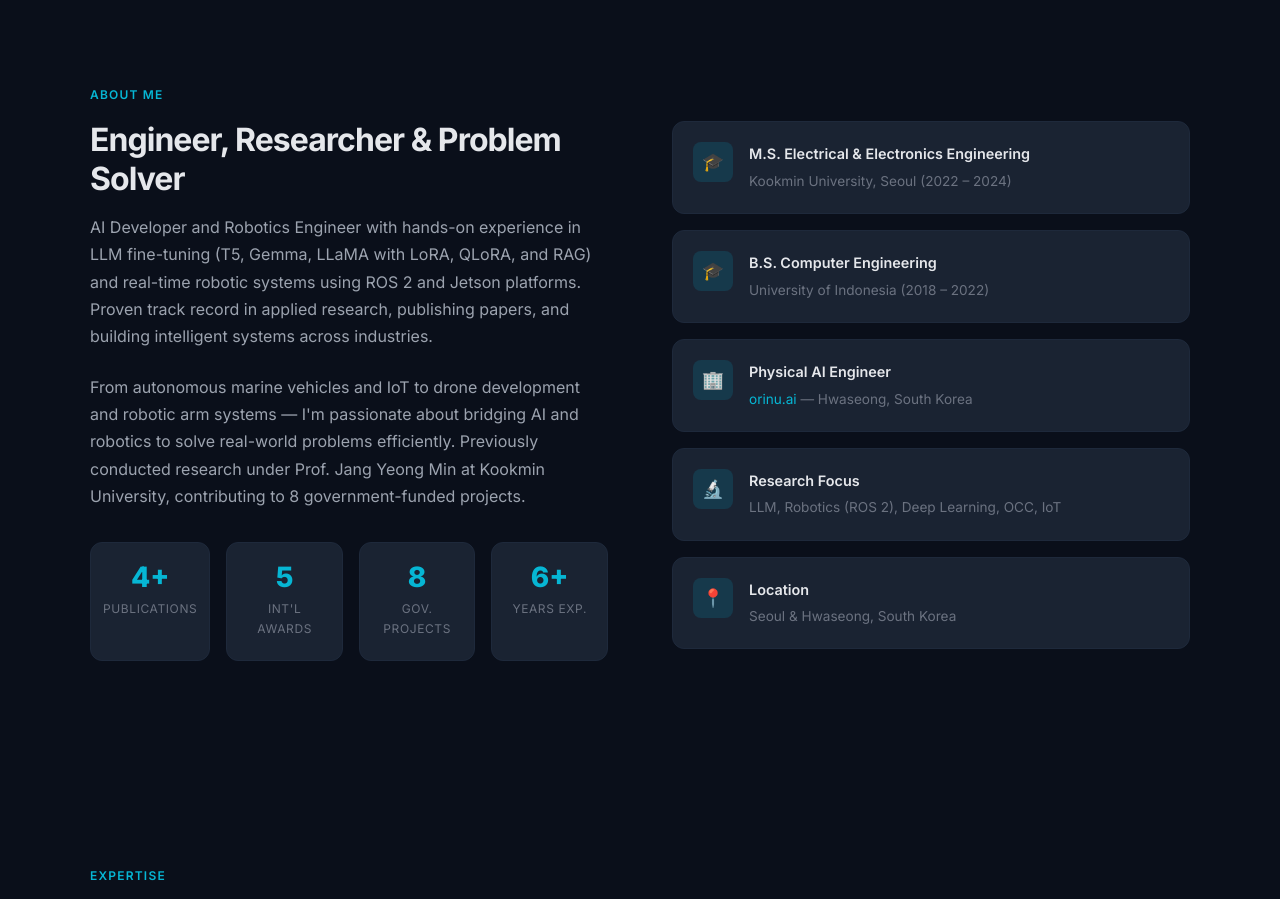
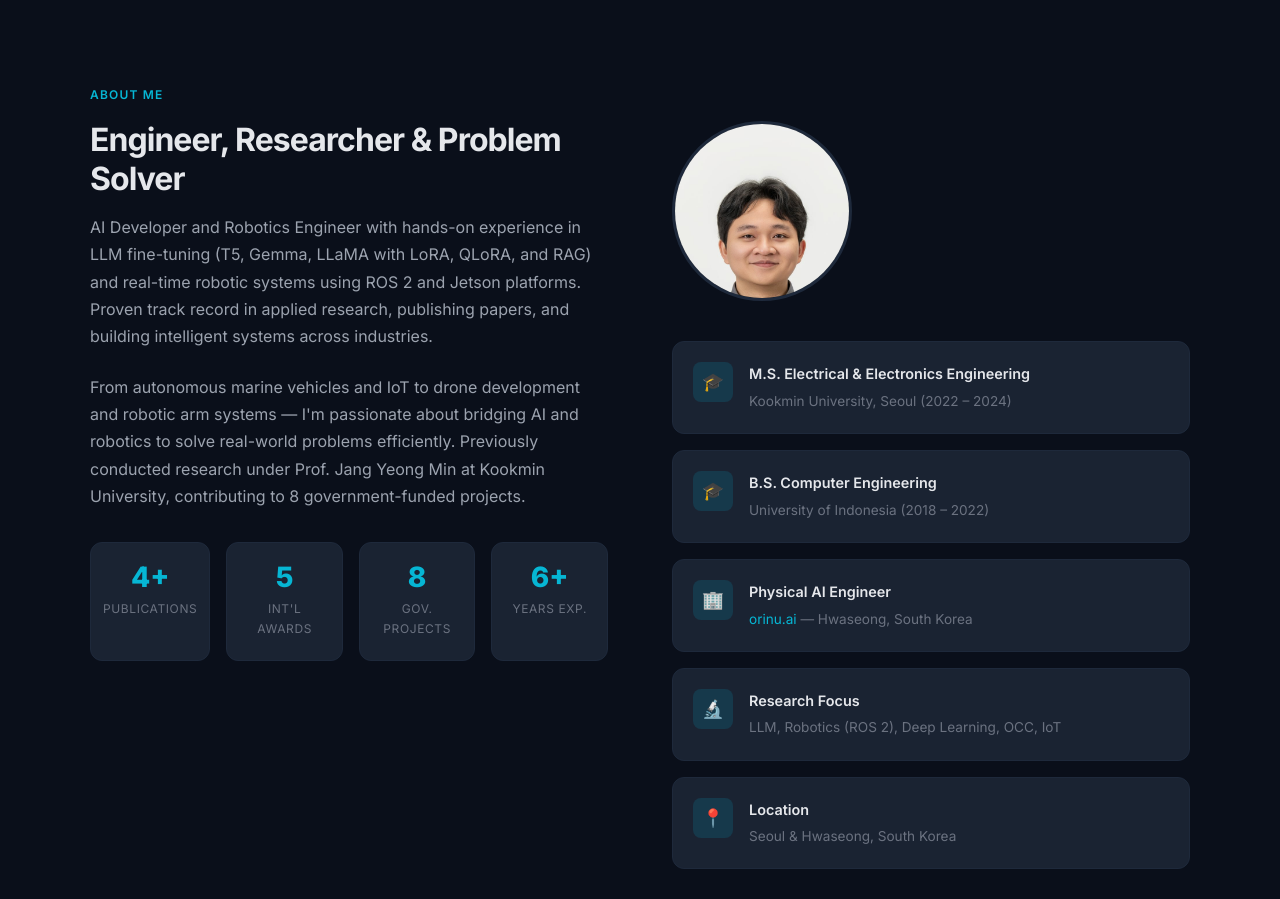
Before and after one commit to miftahfaridhh/miftahfaridhh.github.io, a plain HTML site: page index.html in a window 1280 px wide. Shown: the part 820-1719 px from the top of the page. Drawn offline with Linux system fonts and the light colour scheme.

```diff
--- a/index.html
+++ b/index.html
@@ -256,6 +256,19 @@
         }
 
         /* ===== About ===== */
+        .about-photo {
+            width: 180px;
+            height: 180px;
+            border-radius: 50%;
+            object-fit: cover;
+            object-position: center top;
+            border: 3px solid var(--border);
+            margin-bottom: 1.5rem;
+            transition: border-color 0.3s;
+        }
+
+        .about-photo:hover { border-color: var(--accent); }
+
         .about-grid {
             display: grid;
             grid-template-columns: 1fr 1fr;
@@ -897,6 +910,7 @@
                     </div>
                 </div>
                 <div class="about-details reveal">
+                    <img src="asset/photo-web.jpg" alt="Muhammad Miftah Faridh" class="about-photo" width="180" height="180">
                     <div class="detail-item">
                         <div class="detail-icon">🎓</div>
                         <div class="detail-content">
```
Also changed, not shown: asset/photo-web.jpg (added).
